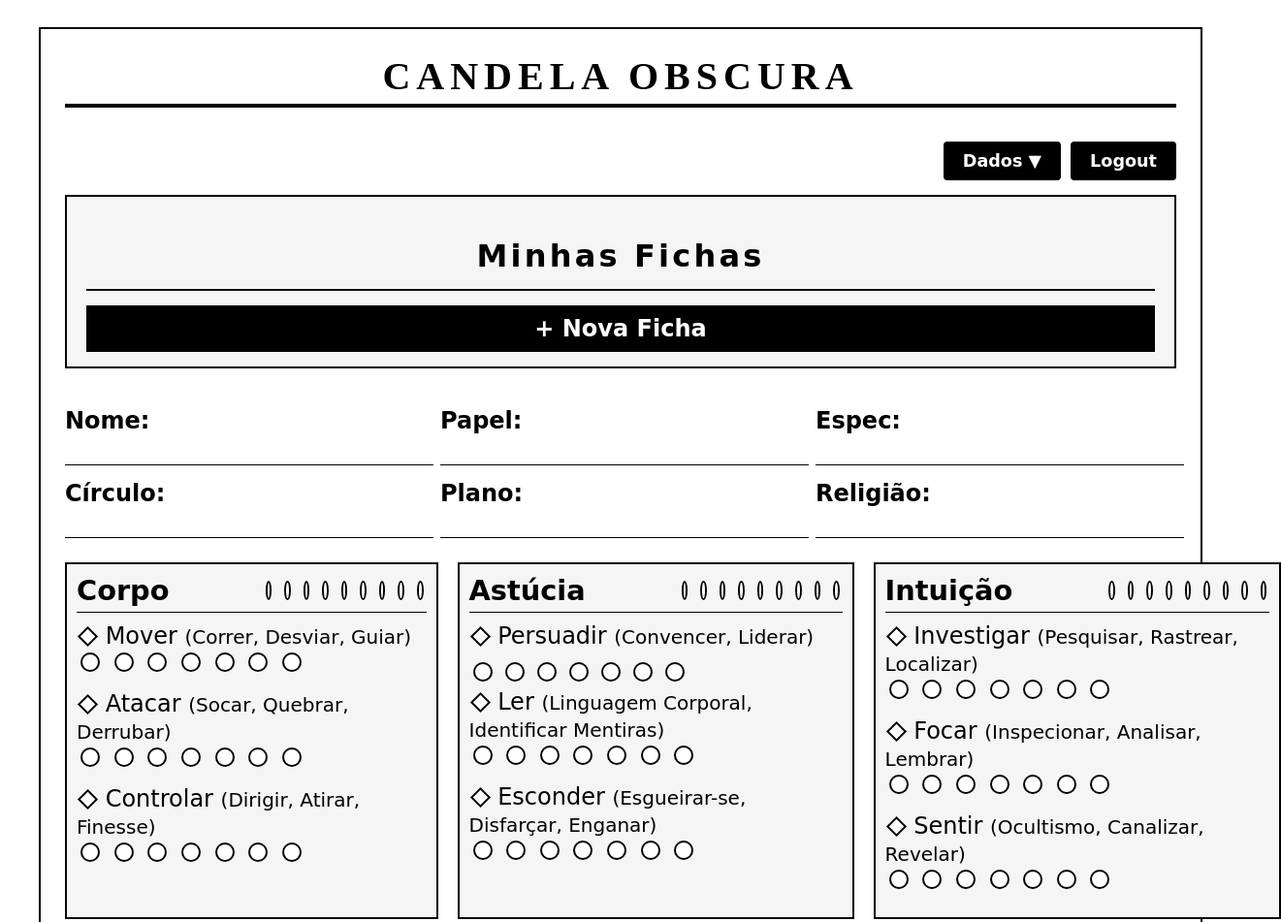
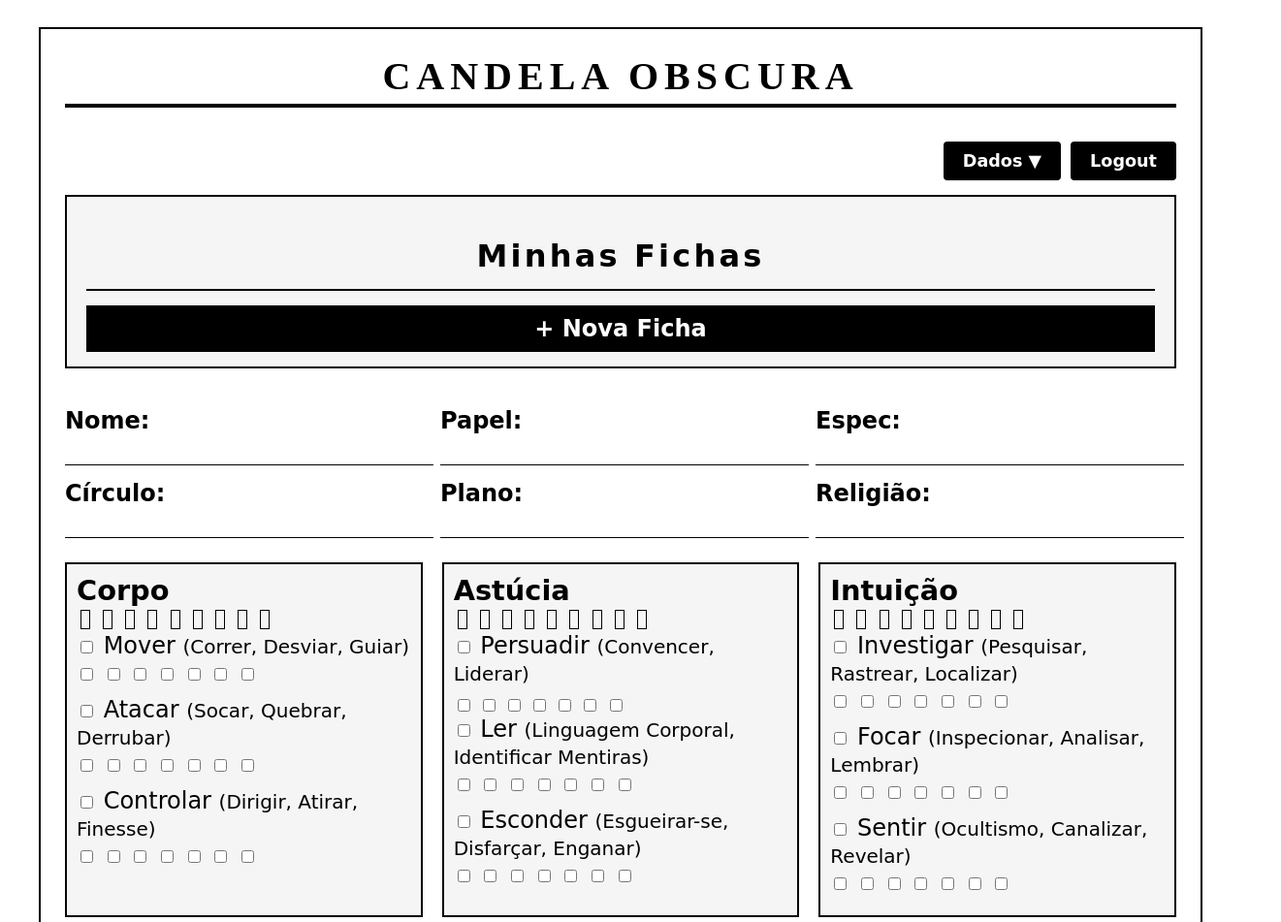
Before and after one commit to imjopa/FichaCandela, a plain HTML site: page public/index.html in a window 1280 px wide. Shown: the top 951 px of the page at 97% size, 1321 px wide, since content can reach past the window. Drawn offline with Linux system fonts and the light colour scheme; no server answers; a web font is replaced by a local one.

Commit message:
Impulsos

```diff
--- a/public/index.html
+++ b/public/index.html
@@ -88,34 +88,34 @@
             <div class="titulo-impulsos-container">
               <h2>Corpo</h2>
               <div class="impulsos-checkboxes">
-                <input type="checkbox" name="corpo_impulso_1" />
-                <input type="checkbox" name="corpo_impulso_2" />
-                <input type="checkbox" name="corpo_impulso_3" />
-                <input type="checkbox" name="corpo_impulso_4" />
-                <input type="checkbox" name="corpo_impulso_5" />
-                <input type="checkbox" name="corpo_impulso_6" />
-                <input type="checkbox" name="corpo_impulso_7" />
-                <input type="checkbox" name="corpo_impulso_8" />
-                <input type="checkbox" name="corpo_impulso_9" />
+                <input type="checkbox" name="corpo_impulso_1" class="checkbox-impulso" />
+                <input type="checkbox" name="corpo_impulso_2" class="checkbox-impulso" />
+                <input type="checkbox" name="corpo_impulso_3" class="checkbox-impulso" />
+                <input type="checkbox" name="corpo_impulso_4" class="checkbox-impulso" />
+                <input type="checkbox" name="corpo_impulso_5" class="checkbox-impulso" />
+                <input type="checkbox" name="corpo_impulso_6" class="checkbox-impulso" />
+                <input type="checkbox" name="corpo_impulso_7" class="checkbox-impulso" />
+                <input type="checkbox" name="corpo_impulso_8" class="checkbox-impulso" />
+                <input type="checkbox" name="corpo_impulso_9" class="checkbox-impulso" />
               </div>
             </div>
-            <label><input type="checkbox" class="mover-checkbox"> Mover <small>(Correr, Desviar, Guiar)</small>
+            <label><input type="checkbox" class="dourado-checkbox"> Mover <small>(Correr, Desviar, Guiar)</small>
               <br>
-              <input type="checkbox"> <input type="checkbox"> <input type="checkbox"> <input type="checkbox"> <input
-                type="checkbox"> <input type="checkbox"> <input type="checkbox">
+              <input type="checkbox" class="checkbox-acao"> <input type="checkbox" class="checkbox-acao"> <input type="checkbox" class="checkbox-acao"> <input type="checkbox" class="checkbox-acao"> <input
+                type="checkbox" class="checkbox-acao"> <input type="checkbox" class="checkbox-acao"> <input type="checkbox" class="checkbox-acao">
               <!-- <input type="number" name="mover" min="0" max="6" /> -->
             </label>
 
-            <label><input type="checkbox"> Atacar <small>(Socar, Quebrar, Derrubar)</small>
+            <label><input type="checkbox" class="dourado-checkbox"> Atacar <small>(Socar, Quebrar, Derrubar)</small>
               <br>
-              <input type="checkbox"> <input type="checkbox"> <input type="checkbox"> <input type="checkbox"> <input
-                type="checkbox"> <input type="checkbox"> <input type="checkbox">
+              <input type="checkbox" class="checkbox-acao"> <input type="checkbox" class="checkbox-acao"> <input type="checkbox" class="checkbox-acao"> <input type="checkbox" class="checkbox-acao"> <input
+                type="checkbox" class="checkbox-acao"> <input type="checkbox" class="checkbox-acao"> <input type="checkbox" class="checkbox-acao">
               <!-- <input type="number" name="atacar" min="0" max="6" /> -->
             </label>
-            <label><input type="checkbox"> Controlar <small>(Dirigir, Atirar, Finesse)</small>
+            <label><input type="checkbox" class="dourado-checkbox"> Controlar <small>(Dirigir, Atirar, Finesse)</small>
               <br>
-              <input type="checkbox"> <input type="checkbox"> <input type="checkbox"> <input type="checkbox"> <input
-                type="checkbox"> <input type="checkbox"> <input type="checkbox">
+              <input type="checkbox" class="checkbox-acao"> <input type="checkbox" class="checkbox-acao"> <input type="checkbox" class="checkbox-acao"> <input type="checkbox" class="checkbox-acao"> <input
+                type="checkbox" class="checkbox-acao"> <input type="checkbox" class="checkbox-acao"> <input type="checkbox" class="checkbox-acao">
               <!-- <input type="number" name="controlar" min="0" max="6" /> -->
             </label>
           </div>
@@ -123,32 +123,32 @@
             <div class="titulo-impulsos-container">
               <h2>Astúcia</h2>
               <div class="impulsos-checkboxes">
-                <input type="checkbox" name="astucia_impulso_1" />
-                <input type="checkbox" name="astucia_impulso_2" />
-                <input type="checkbox" name="astucia_impulso_3" />
-                <input type="checkbox" name="astucia_impulso_4" />
-                <input type="checkbox" name="astucia_impulso_5" />
-                <input type="checkbox" name="astucia_impulso_6" />
-                <input type="checkbox" name="astucia_impulso_7" />
-                <input type="checkbox" name="astucia_impulso_8" />
-                <input type="checkbox" name="astucia_impulso_9" />
+                <input type="checkbox" name="astucia_impulso_1" class="checkbox-impulso" />
+                <input type="checkbox" name="astucia_impulso_2" class="checkbox-impulso" />
+                <input type="checkbox" name="astucia_impulso_3" class="checkbox-impulso" />
+                <input type="checkbox" name="astucia_impulso_4" class="checkbox-impulso" />
+                <input type="checkbox" name="astucia_impulso_5" class="checkbox-impulso" />
+                <input type="checkbox" name="astucia_impulso_6" class="checkbox-impulso" />
+                <input type="checkbox" name="astucia_impulso_7" class="checkbox-impulso" />
+                <input type="checkbox" name="astucia_impulso_8" class="checkbox-impulso" />
+                <input type="checkbox" name="astucia_impulso_9" class="checkbox-impulso" />
               </div>
             </div>
-            <label><input type="checkbox"> Persuadir <small>(Convencer, Liderar)</small></label>
-            <input type="checkbox"> <input type="checkbox"> <input type="checkbox"> <input type="checkbox"> <input
-              type="checkbox"> <input type="checkbox"> <input type="checkbox">
+            <label><input type="checkbox" class="dourado-checkbox"> Persuadir <small>(Convencer, Liderar)</small></label>
+            <input type="checkbox" class="checkbox-acao"> <input type="checkbox" class="checkbox-acao"> <input type="checkbox" class="checkbox-acao"> <input type="checkbox" class="checkbox-acao"> <input
+                type="checkbox" class="checkbox-acao"> <input type="checkbox" class="checkbox-acao"> <input type="checkbox" class="checkbox-acao">
             <!-- <input type="number" name="investigar" min="0" max="6" /> -->
             </label>
-            <label><input type="checkbox"> Ler <small>(Linguagem Corporal, Identificar Mentiras)</small>
+            <label><input type="checkbox" class="dourado-checkbox"> Ler <small>(Linguagem Corporal, Identificar Mentiras)</small>
               <br>
-              <input type="checkbox"> <input type="checkbox"> <input type="checkbox"> <input type="checkbox"> <input
-                type="checkbox"> <input type="checkbox"> <input type="checkbox">
+              <input type="checkbox" class="checkbox-acao"> <input type="checkbox" class="checkbox-acao"> <input type="checkbox" class="checkbox-acao"> <input type="checkbox" class="checkbox-acao"> <input
+                type="checkbox" class="checkbox-acao"> <input type="checkbox" class="checkbox-acao"> <input type="checkbox" class="checkbox-acao">
               <!-- <input type="number" name="ler" min="0" max="6" /> -->
             </label>
-            <label><input type="checkbox"> Esconder <small>(Esgueirar-se, Disfarçar, Enganar)</small>
+            <label><input type="checkbox" class="dourado-checkbox"> Esconder <small>(Esgueirar-se, Disfarçar, Enganar)</small>
               <br>
-              <input type="checkbox"> <input type="checkbox"> <input type="checkbox"> <input type="checkbox"> <input
-                type="checkbox"> <input type="checkbox"> <input type="checkbox">
+              <input type="checkbox" class="checkbox-acao"> <input type="checkbox" class="checkbox-acao"> <input type="checkbox" class="checkbox-acao"> <input type="checkbox" class="checkbox-acao"> <input
+                type="checkbox" class="checkbox-acao"> <input type="checkbox" class="checkbox-acao"> <input type="checkbox" class="checkbox-acao">
               <!-- <input type="number" name="esconder" min="0" max="6" /> -->
             </label>
           </div>
@@ -156,33 +156,33 @@
             <div class="titulo-impulsos-container">
               <h2>Intuição</h2>
               <div class="impulsos-checkboxes">
-                <input type="checkbox" name="intuicao_impulso_1" />
-                <input type="checkbox" name="intuicao_impulso_2" />
-                <input type="checkbox" name="intuicao_impulso_3" />
-                <input type="checkbox" name="intuicao_impulso_4" />
-                <input type="checkbox" name="intuicao_impulso_5" />
-                <input type="checkbox" name="intuicao_impulso_6" />
-                <input type="checkbox" name="intuicao_impulso_7" />
-                <input type="checkbox" name="intuicao_impulso_8" />
-                <input type="checkbox" name="intuicao_impulso_9" />
+                <input type="checkbox" name="intuicao_impulso_1" class="checkbox-impulso" />
+                <input type="checkbox" name="intuicao_impulso_2" class="checkbox-impulso" />
+                <input type="checkbox" name="intuicao_impulso_3" class="checkbox-impulso" />
+                <input type="checkbox" name="intuicao_impulso_4" class="checkbox-impulso" />
+                <input type="checkbox" name="intuicao_impulso_5" class="checkbox-impulso" />
+                <input type="checkbox" name="intuicao_impulso_6" class="checkbox-impulso" />
+                <input type="checkbox" name="intuicao_impulso_7" class="checkbox-impulso" />
+                <input type="checkbox" name="intuicao_impulso_8" class="checkbox-impulso" />
+                <input type="checkbox" name="intuicao_impulso_9" class="checkbox-impulso" />
               </div>
             </div>
-            <label><input type="checkbox"> Investigar <small>(Pesquisar, Rastrear, Localizar)</small>
+            <label><input type="checkbox" class="dourado-checkbox"> Investigar <small>(Pesquisar, Rastrear, Localizar)</small>
               <br>
-              <input type="checkbox"> <input type="checkbox"> <input type="checkbox"> <input type="checkbox"> <input
-                type="checkbox"> <input type="checkbox"> <input type="checkbox">
+              <input type="checkbox" class="checkbox-acao"> <input type="checkbox" class="checkbox-acao"> <input type="checkbox" class="checkbox-acao"> <input type="checkbox" class="checkbox-acao"> <input
+                type="checkbox" class="checkbox-acao"> <input type="checkbox" class="checkbox-acao"> <input type="checkbox" class="checkbox-acao">
               <!-- <input type="number" name="persuasao" min="0" max="6" /> -->
             </label>
-            <label><input type="checkbox"> Focar <small>(Inspecionar, Analisar, Lembrar)</small>
+            <label><input type="checkbox" class="dourado-checkbox"> Focar <small>(Inspecionar, Analisar, Lembrar)</small>
               <br>
-              <input type="checkbox"> <input type="checkbox"> <input type="checkbox"> <input type="checkbox"> <input
-                type="checkbox"> <input type="checkbox"> <input type="checkbox">
+              <input type="checkbox" class="checkbox-acao"> <input type="checkbox" class="checkbox-acao"> <input type="checkbox" class="checkbox-acao"> <input type="checkbox" class="checkbox-acao"> <input
+                type="checkbox" class="checkbox-acao"> <input type="checkbox" class="checkbox-acao"> <input type="checkbox" class="checkbox-acao">
               <!-- <input type="number" name="focar" min="0" max="6" /> -->
             </label>
-            <label><input type="checkbox"> Sentir <small>(Ocultismo, Canalizar, Revelar)</small>
+            <label><input type="checkbox" class="dourado-checkbox"> Sentir <small>(Ocultismo, Canalizar, Revelar)</small>
               <br>
-              <input type="checkbox"> <input type="checkbox"> <input type="checkbox"> <input type="checkbox"> <input
-                type="checkbox"> <input type="checkbox"> <input type="checkbox">
+              <input type="checkbox" class="checkbox-acao"> <input type="checkbox" class="checkbox-acao"> <input type="checkbox" class="checkbox-acao"> <input type="checkbox" class="checkbox-acao"> <input
+                type="checkbox" class="checkbox-acao"> <input type="checkbox" class="checkbox-acao"> <input type="checkbox" class="checkbox-acao">
               <!-- <input type="number" name="sentir" min="0" max="6" /> -->
             </label>
           </div>
--- a/public/style.css
+++ b/public/style.css
@@ -79,7 +79,6 @@ body {
   background-color: #ffbf00;
   color: #000;
 }
-
 
 .btn-logout {
   cursor: pointer;
@@ -168,100 +167,30 @@ body {
   font-size: 1.5rem;
 }
 
-/* Container flexível para título e impulsos */
-.titulo-impulsos-container {
-  display: flex;
-  align-items: center;
-  gap: 95px;
-  /* Espaço entre título e impulsos */
-  margin-bottom: 10px;
-  border-bottom: 1px solid #000;
-  /* linha que separa título + impulsos do conteúdo */
-  padding-bottom: 5px;
-  /* espaçamento interno para a linha não colar no texto */
-}
 
-/* Container dos impulsos */
-.impulsos-checkboxes {
-  display: flex;
-  gap: 6px;
-  flex-wrap: nowrap;
-  align-items: center;
-  /* opcional: limite máximo de largura para não estourar */
-  max-width: 170px;
-}
-
-/* Estilo dos checkboxes impulsos - bolinhas mais estreitas */
-.impulsos-checkboxes input[type="checkbox"] {
-    -webkit-appearance: none;
-  -moz-appearance: none;
-  appearance: none;
-  width: 14px;      /* largura menor */
-  height: 30px;     /* altura maior para retângulo vertical */
-  border: 2px solid #000;
-  border-radius: 4px; /* bordas levemente arredondadas, ou 0 para retângulo puro */
-  background-color: #fff;
-  cursor: pointer;
-  transition: background-color 0.3s ease, border-color 0.3s ease;
-  vertical-align: middle;
-  outline: none;
-  background-clip: padding-box;
-}
-
-
-/* Checkbox marcado */
-.impulsos-checkboxes input[type="checkbox"]:checked {
-  background-color: #000;
-  border-color: #000;
-}
-
-
-
-/* Seleciona o primeiro input (o da label Mover) dentro de .atributo */
-.atributo label input:first-of-type {
-  /* Altere o formato com CSS */
+.impulsos-checkboxes input.checkbox-impulso {
   -webkit-appearance: none;
   -moz-appearance: none;
   appearance: none;
   border-radius: 0;
   /* Transforma em círculo */
-  width: 15px;
-  height: 15px;
-  border: 2px solid #000000;
+  width: 10px;
+  height: 20px;
+  border: 1px solid #000000;
   cursor: pointer;
   vertical-align: middle;
-  transform: rotate(45deg);
 }
 
-/* Estiliza quando o checkbox é marcado */
-.atributo label input:first-of-type:checked {
-  background-color: #ffbf00;
+.impulsos-checkboxes input.checkbox-impulso:checked {
+   background-color: #000000;
   border-color: #000000;
 }
 
-.atributo input[type=checkbox] {
-  -webkit-appearance: none;
-  -moz-appearance: none;
-  appearance: none;
-  /* Define tamanho e formato circular */
-  width: 20px;
-  height: 20px;
-  border: 2px solid #000;
-  border-radius: 50%;
-  /* Fundo branco inicialmente */
-  background-color: #fff;
-  /* Cursor de ponteiro para indicar clicável */
-  cursor: pointer;
-  /* Transição suave para a mudança de cor */
-  transition: background-color 0.3s ease, border-color 0.3s ease;
-}
 
-.atributo input[type="checkbox"]:checked {
-  background-color: #000;
-  /* Preenchido de preto */
-  border-color: #000;
-  /* Borda preta */
-}
+
+
+
+
 
 .small {
   font-size: 0.8rem;
```
Also changed, not shown: public/script.js (+15 -0 lines).
